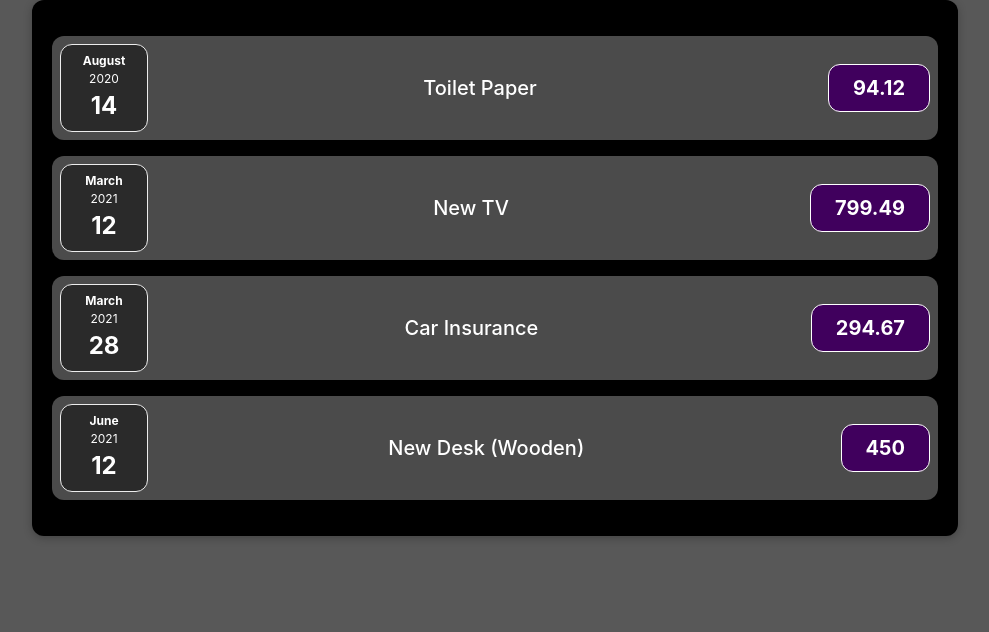
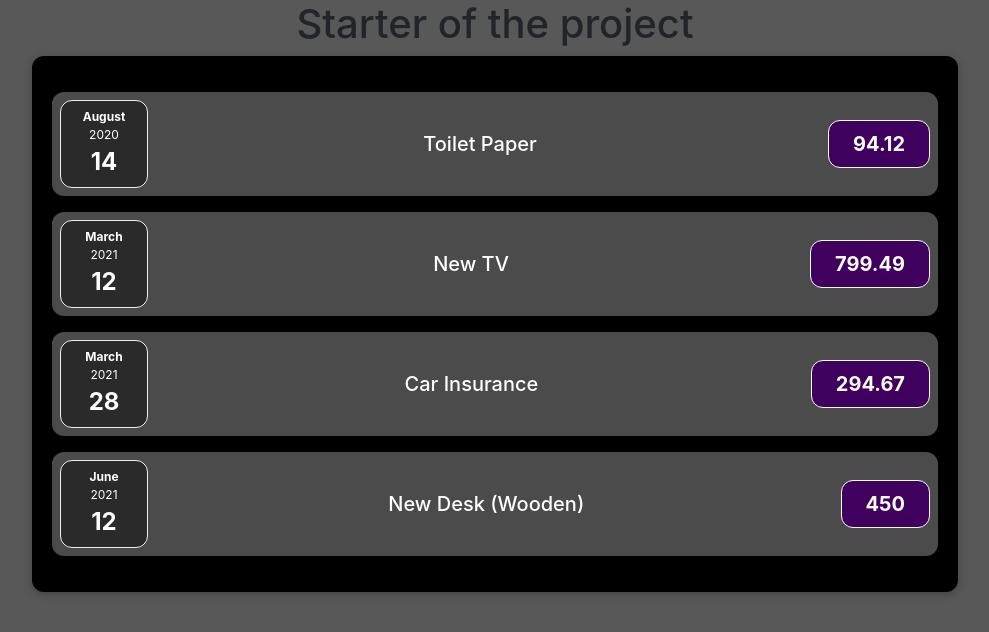
Before and after one commit to hasankarim18/expense-tracker, a React (Create React App) app: page / in a window 1280 px wide. Shown: the top 632 px of the page, without its empty margins (145-1134 px from the left). Built offline with nearby package versions, Linux system fonts and the light colour scheme.

Commit message:
Starter project ln:47

```diff
--- a/src/Components/Expenses.js
+++ b/src/Components/Expenses.js
@@ -16,7 +16,7 @@ function Expenses() {
 
     return (
         <div className="container text-center" >
-
+            <h1>Starter of the project</h1>
             <div className="row justify-content-center">
                 <div className="col-12 col-sm-10 col-md-10">
                     <MyCard className="expenses">
```
